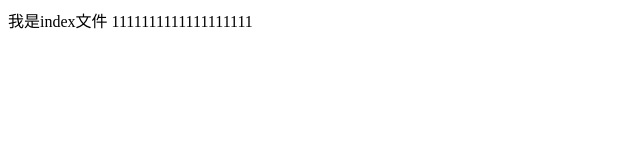
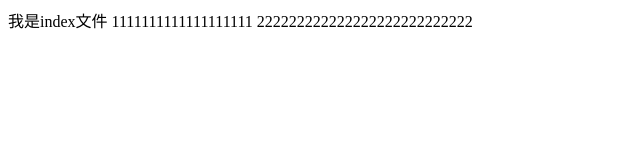
Before and after one commit to WH03/git-demo, a plain HTML site: page index.html in a window 1280 px wide. Shown: the whole page, without its empty margins (0-640 px from the left). Drawn offline with Linux system fonts and the light colour scheme.

Commit message:
A程序员第三次提交

```diff
--- a/index.html
+++ b/index.html
@@ -8,7 +8,7 @@
 </head>
 
 <body>
-    我是index文件 1111111111111111111
+    我是index文件 1111111111111111111 222222222222222222222222222
 </body>
 
 </html>
```
